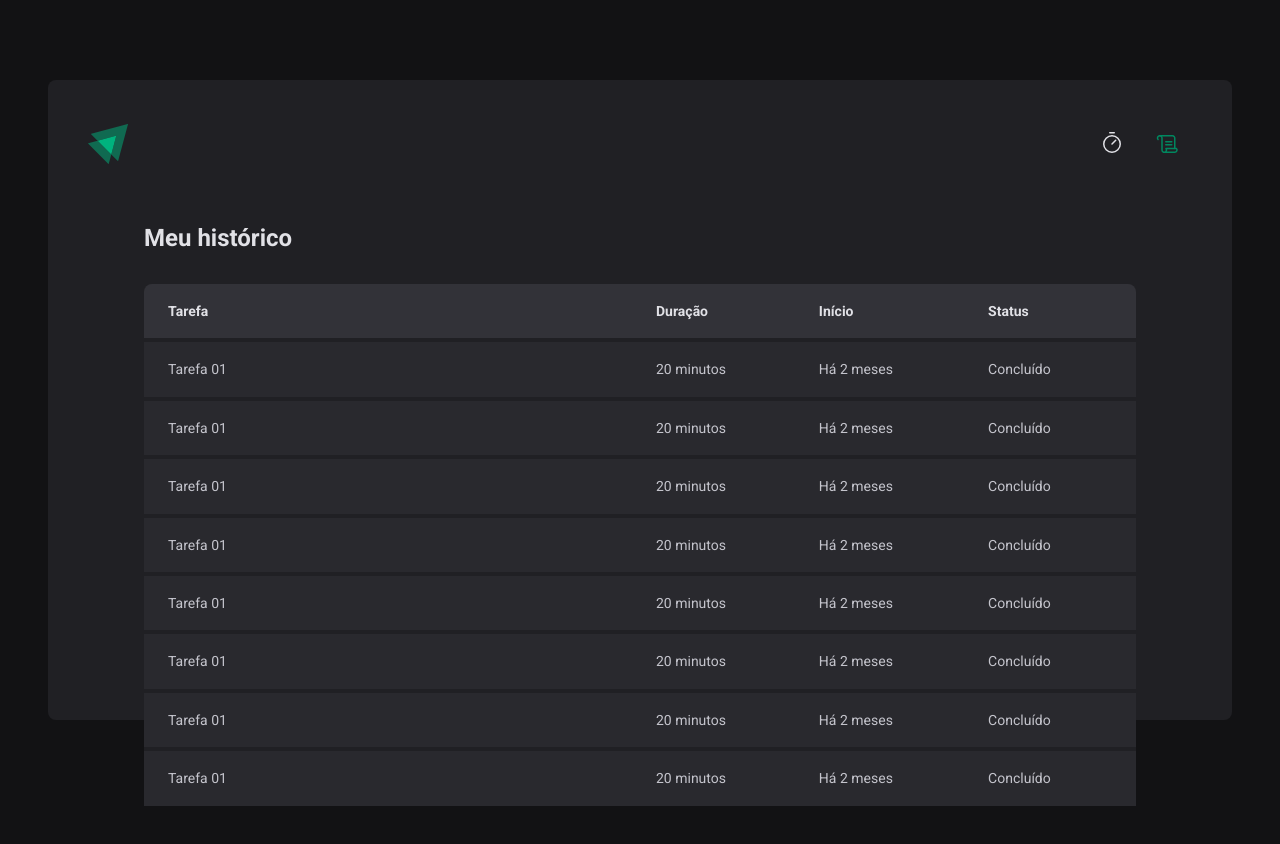
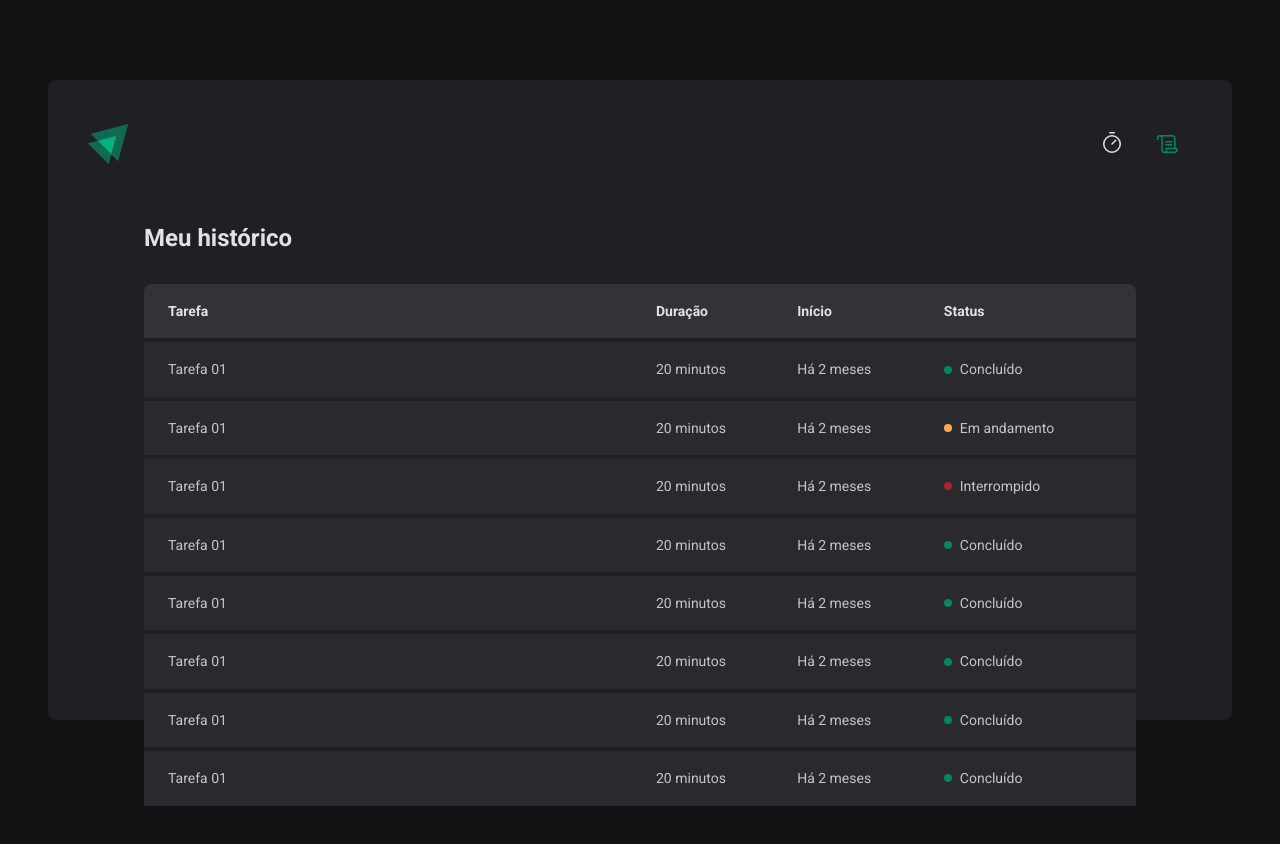
Before and after one commit to luiz21goncalves/ignite-timer, a React (Vite) app: page /history in a window 1280 px wide. Shown: the top 844 px of the page. Built offline with nearby package versions, Linux system fonts and the light colour scheme.

Commit message:
feat: add status component

```diff
--- a/src/pages/History/index.tsx
+++ b/src/pages/History/index.tsx
@@ -21,56 +21,72 @@ export function History() {
               <td>Tarefa 01</td>
               <td>20 minutos</td>
               <td>Há 2 meses</td>
-              <td>Concluído</td>
+              <td>
+                <S.Status statusColor="green">Concluído</S.Status>
+              </td>
             </tr>
 
             <tr>
               <td>Tarefa 01</td>
               <td>20 minutos</td>
               <td>Há 2 meses</td>
-              <td>Concluído</td>
+              <td>
+                <S.Status statusColor="yellow">Em andamento</S.Status>
+              </td>
             </tr>
 
             <tr>
               <td>Tarefa 01</td>
               <td>20 minutos</td>
               <td>Há 2 meses</td>
-              <td>Concluído</td>
+              <td>
+                <S.Status statusColor="red">Interrompido</S.Status>
+              </td>
             </tr>
 
             <tr>
               <td>Tarefa 01</td>
               <td>20 minutos</td>
               <td>Há 2 meses</td>
-              <td>Concluído</td>
+              <td>
+                <S.Status statusColor="green">Concluído</S.Status>
+              </td>
             </tr>
 
             <tr>
               <td>Tarefa 01</td>
               <td>20 minutos</td>
               <td>Há 2 meses</td>
-              <td>Concluído</td>
+              <td>
+                <S.Status statusColor="green">Concluído</S.Status>
+              </td>
             </tr>
 
             <tr>
               <td>Tarefa 01</td>
               <td>20 minutos</td>
               <td>Há 2 meses</td>
-              <td>Concluído</td>
+              <td>
+                <S.Status statusColor="green">Concluído</S.Status>
+              </td>
             </tr>
 
             <tr>
               <td>Tarefa 01</td>
               <td>20 minutos</td>
               <td>Há 2 meses</td>
-              <td>Concluído</td>
+              <td>
+                <S.Status statusColor="green">Concluído</S.Status>
+              </td>
             </tr>
 
             <tr>
               <td>Tarefa 01</td>
               <td>20 minutos</td>
               <td>Há 2 meses</td>
-              <td>Concluído</td>
+              <td>
+                <S.Status statusColor="green">Concluído</S.Status>
+              </td>
             </tr>
           </tbody>
         </table>
--- a/src/pages/History/styles.ts
+++ b/src/pages/History/styles.ts
@@ -59,3 +59,28 @@ export const HistoryList = styled.div`
     }
   }
 `
+
+const STATUS_COLORS = {
+  yellow: 'yellow-500',
+  green: 'green-500',
+  red: 'red-500',
+} as const
+
+type StatusProps = {
+  statusColor: keyof typeof STATUS_COLORS
+}
+
+export const Status = styled.span<StatusProps>`
+  display: flex;
+  align-items: center;
+  gap: 0.5rem;
+
+  &::before {
+    content: '';
+    width: 0.5rem;
+    height: 0.5rem;
+    border-radius: 50%;
+    background-color: ${(props) =>
+      props.theme[STATUS_COLORS[props.statusColor]]};
+  }
+`
```
